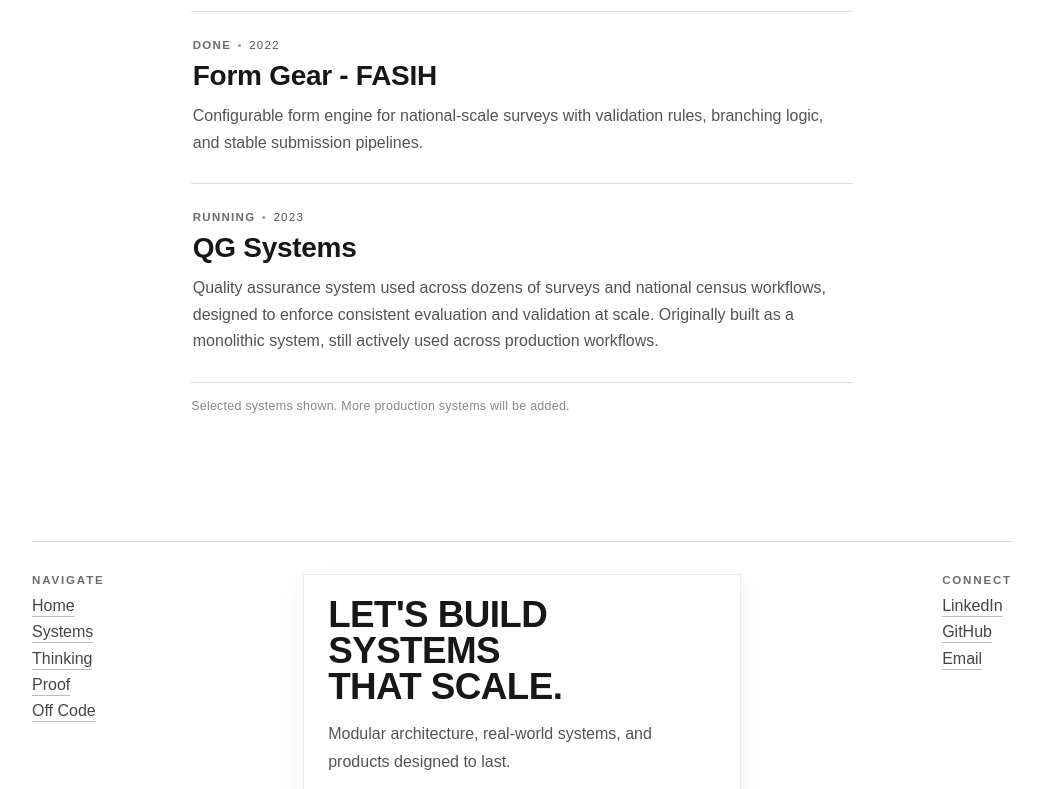
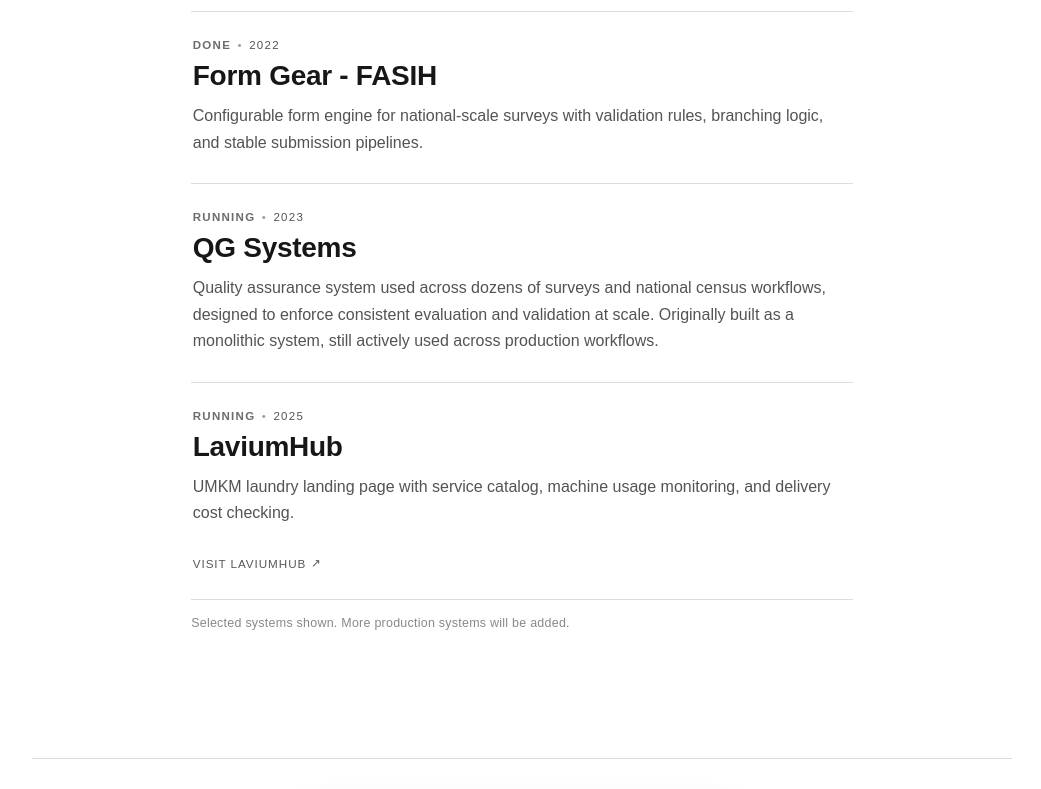
Before and after one commit to d-agung-sungkono/d-agung, a Next.js app: page /systems in a window 1280 px wide. Shown: the part 449-1238 px from the top of the page, without its empty margins (118-1159 px from the left). Built offline with nearby package versions, Linux system fonts and the light colour scheme.

Commit message:
feat: add LaviumHub system details and landing page information

```diff
--- a/src/data/systems.ts
+++ b/src/data/systems.ts
@@ -28,4 +28,14 @@
     status: 'running',
     year: '2023',
   },
+  {
+    slug: 'laviumhub',
+    title: 'LaviumHub',
+    summary:
+      'UMKM laundry landing page with service catalog, machine usage monitoring, and delivery cost checking.',
+    status: 'running',
+    year: '2025',
+    productUrl: 'https://laviumhub.netlify.app',
+    productLabel: 'Visit LaviumHub',
+  },
 ]
```
Also changed, not shown: src/app/(site)/systems/[slug]/page.tsx (+10 -0 lines).
